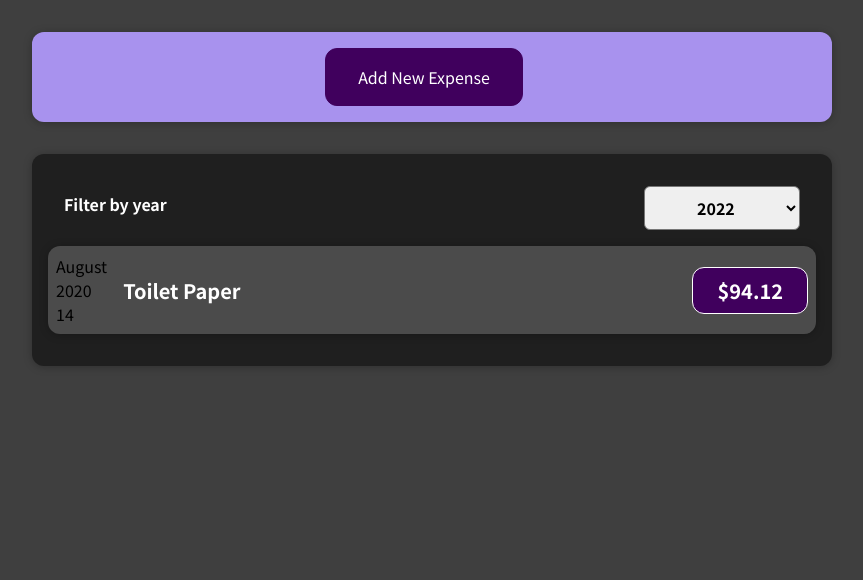
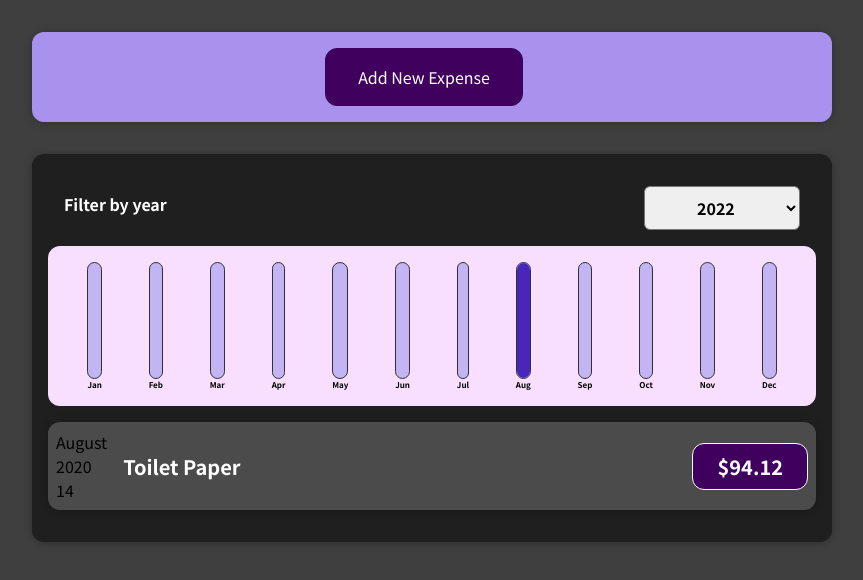
Before and after one commit to animesh65432/SHARPNER-PROJECT, a React (Vite) app: page / in a window 1280 px wide. Shown: the top 580 px of the page, without its empty margins (208-1071 px from the left). Built offline with nearby package versions, Linux system fonts and the light colour scheme.

Commit message:
Chart App

```diff
--- /dev/null
+++ b/src/components/Chart/Chart.css
@@ -0,0 +1,9 @@
+.chart {
+  padding: 1rem;
+  border-radius: 12px;
+  background-color: #f8dfff;
+  text-align: center;
+  display: flex;
+  justify-content: space-around;
+  height: 10rem;
+}
--- /dev/null
+++ b/src/components/Chart/Chart.jsx
@@ -0,0 +1,22 @@
+import React from "react";
+import "./Chart.css";
+import ChartBar from "./ChartBar";
+
+const Chart = (props) => {
+  const valuearray = props.dataPoints.map((dataPoint) => dataPoint.value);
+  const totalmax = Math.max(...valuearray);
+  return (
+    <div className="chart">
+      {props.dataPoints.map((dataPoint) => (
+        <ChartBar
+          key={dataPoint.label}
+          value={dataPoint.value}
+          maxvalue={totalmax}
+          label={dataPoint.label}
+        />
+      ))}
+    </div>
+  );
+};
+
+export default Chart;
--- /dev/null
+++ b/src/components/Chart/ChartBar.css
@@ -0,0 +1,30 @@
+.chart-bar {
+  height: 100%;
+  display: flex;
+  flex-direction: column;
+  align-items: center;
+}
+
+.chart-bar__inner {
+  height: 100%;
+  width: 100%;
+  border: 1px solid #313131;
+  border-radius: 12px;
+  background-color: #c3b4f3;
+  overflow: hidden;
+  display: flex;
+  flex-direction: column;
+  justify-content: flex-end;
+}
+
+.chart-bar__fill {
+  background-color: #4826b9;
+  width: 100%;
+  transition: all 0.3s ease-out;
+}
+
+.chart-bar__label {
+  font-weight: bold;
+  font-size: 0.5rem;
+  text-align: center;
+}
--- /dev/null
+++ b/src/components/Chart/ChartBar.jsx
@@ -0,0 +1,22 @@
+import React from "react";
+import "./ChartBar.css";
+
+const ChartBar = (props) => {
+  let barhight = "0%";
+
+  if (props.maxvalue > 0) {
+    barhight = Math.round((props.value / props.maxvalue) * 100) + barhight;
+  }
+  return (
+    <>
+      <div className="chart-bar">
+        <div className="chart-bar__inner">
+          <div className="chart-bar__fill" style={{ height: barhight }}></div>
+        </div>
+        <div className="chart-bar__label ">{props.label}</div>
+      </div>
+    </>
+  );
+};
+
+export default ChartBar;
--- a/src/components/Expenses/Expenses.jsx
+++ b/src/components/Expenses/Expenses.jsx
@@ -5,6 +5,7 @@
 import ExpensesFilter from "./ExpensesFilter";
 import "./Expenses.css";
 import ExpensesList from "./ExpensesList";
+import ExpensesChart from "./ExpensesChart";
 
 const Expenses = (props) => {
   const [filteredYear, setFilteredYear] = useState("2020");
@@ -53,7 +54,7 @@
             />
           ))
         )} */}
-
+        <ExpensesChart expenses={filteredExpenses} />
         <ExpensesList items={filteredExpenses} />
       </Card>
     </div>
--- /dev/null
+++ b/src/components/Expenses/ExpensesChart.jsx
@@ -0,0 +1,28 @@
+import React from "react";
+import Chart from "../Chart/Chart";
+
+const ExpensesChart = (props) => {
+  const chartDataPoints = [
+    { label: "Jan", value: 0 },
+    { label: "Feb", value: 0 },
+    { label: "Mar", value: 0 },
+    { label: "Apr", value: 0 },
+    { label: "May", value: 0 },
+    { label: "Jun", value: 0 },
+    { label: "Jul", value: 0 },
+    { label: "Aug", value: 0 },
+    { label: "Sep", value: 0 },
+    { label: "Oct", value: 0 },
+    { label: "Nov", value: 0 },
+    { label: "Dec", value: 0 },
+  ];
+
+  for (const expense of props.expenses) {
+    const expenseMonth = expense.date.getMonth();
+    chartDataPoints[expenseMonth].value += expense.amount;
+  }
+
+  return <Chart dataPoints={chartDataPoints} />;
+};
+
+export default ExpensesChart;
```
Also changed, not shown: src/Buttom/Buttom.jsx (deleted).
